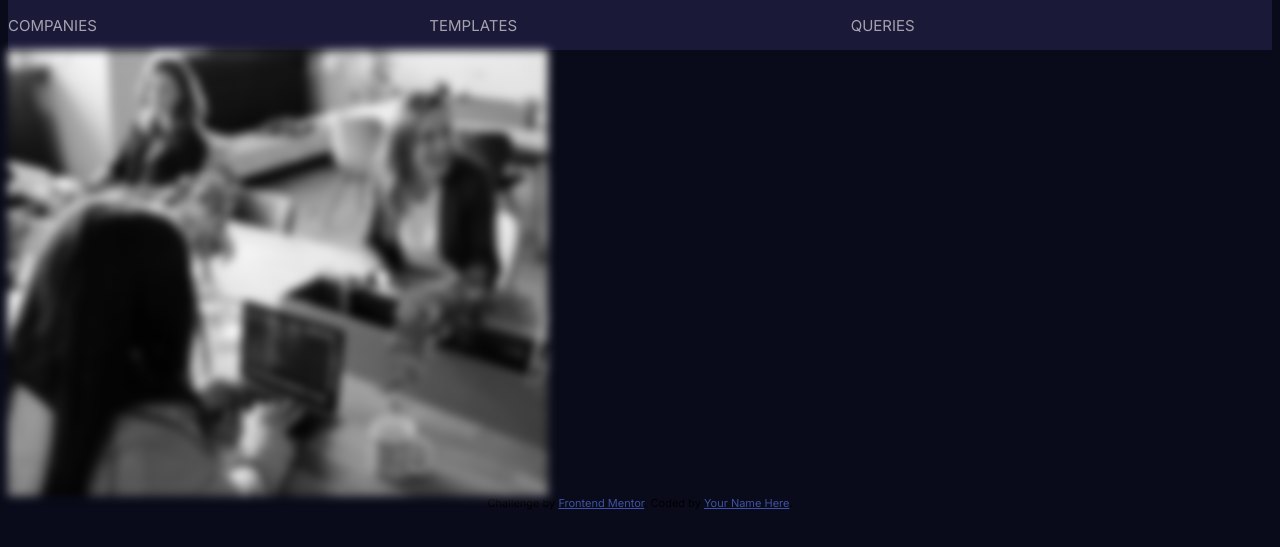
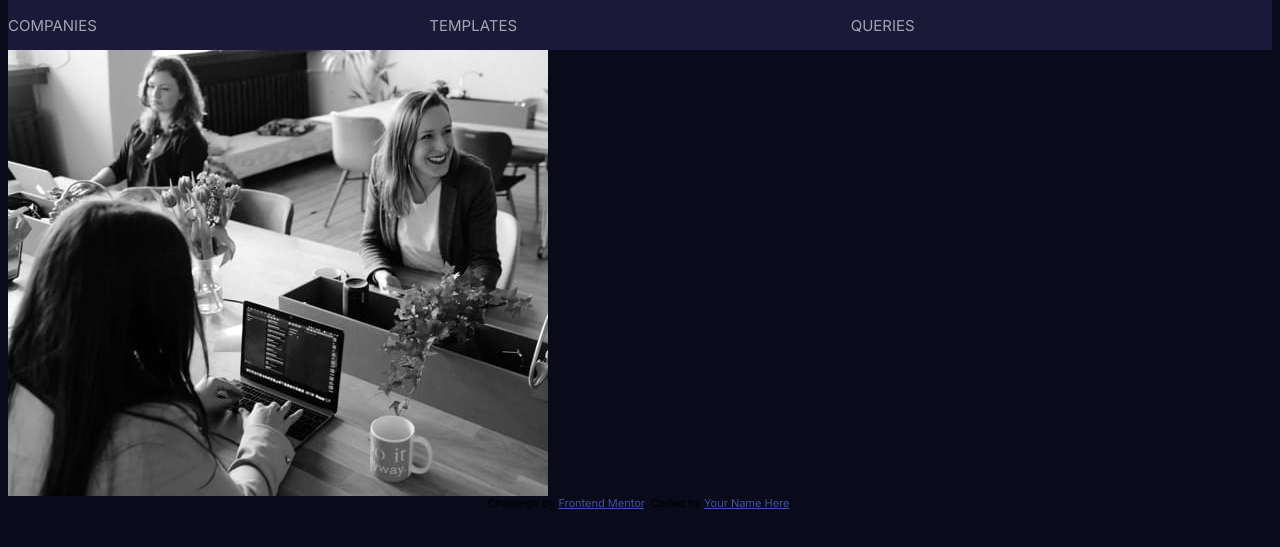
Before and after one commit to ginohagad/stats-preview-card-component-main, a plain HTML site: page index.html in a window 1280 px wide. Shown: the part 159-706 px from the top of the page. Drawn offline with Linux system fonts and the light colour scheme.

Commit message:
Added minor changes.

```diff
--- a/css/styles.css
+++ b/css/styles.css
@@ -47,7 +47,3 @@ h1, h2, p {
 #image-mobile {
   display: none;
 }
-
-.filtr {
-  filter: blur(5px);
-}
--- a/index.html
+++ b/index.html
@@ -41,7 +41,7 @@
       </div>
     </div>
     <div id="image-container">
-      <img id="image-desktop" class="filtr" src="images/image-header-desktop.jpg" />
+      <img id="image-desktop" src="images/image-header-desktop.jpg" />
       <img id="image-mobile" src="images/image-header-mobile.jpg" />
     </div>
   </div>
```
